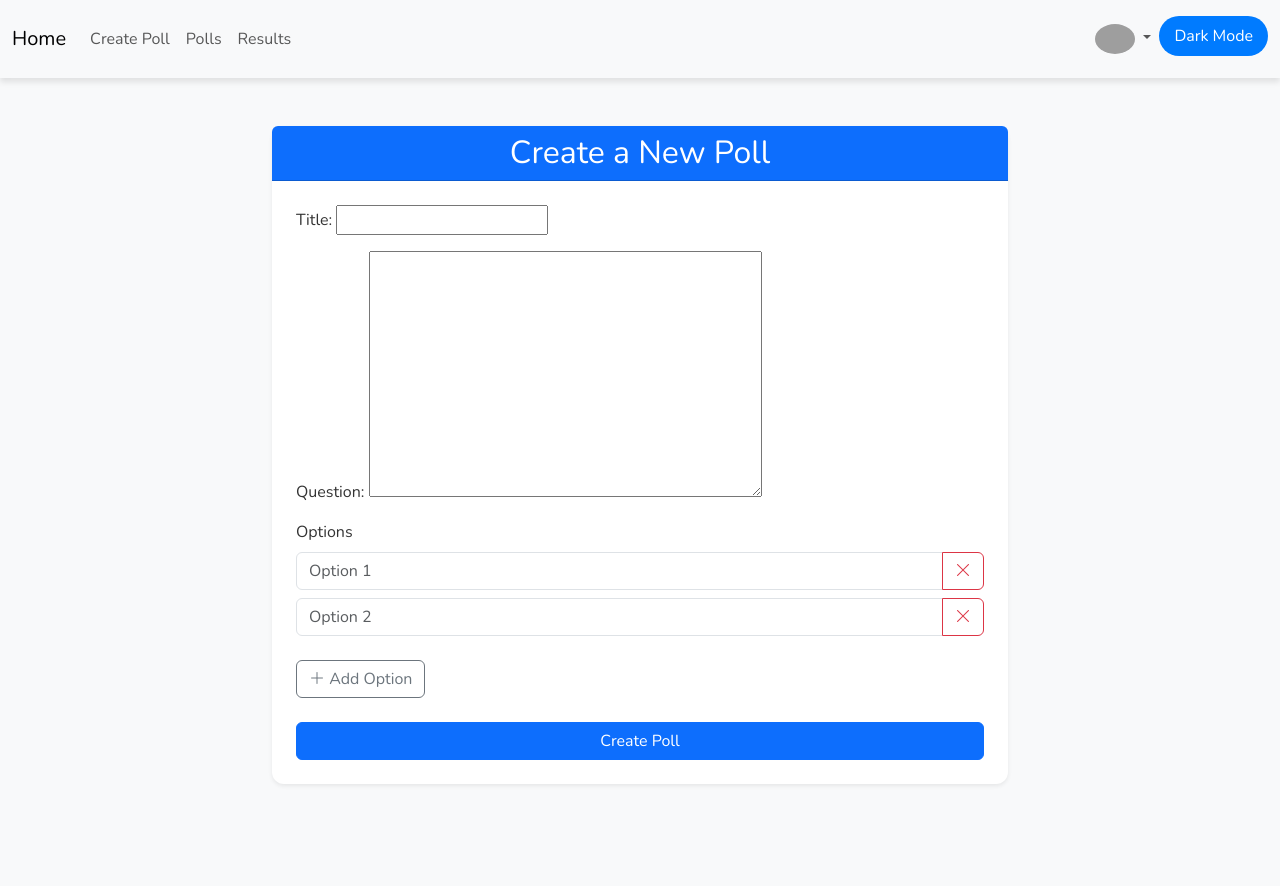
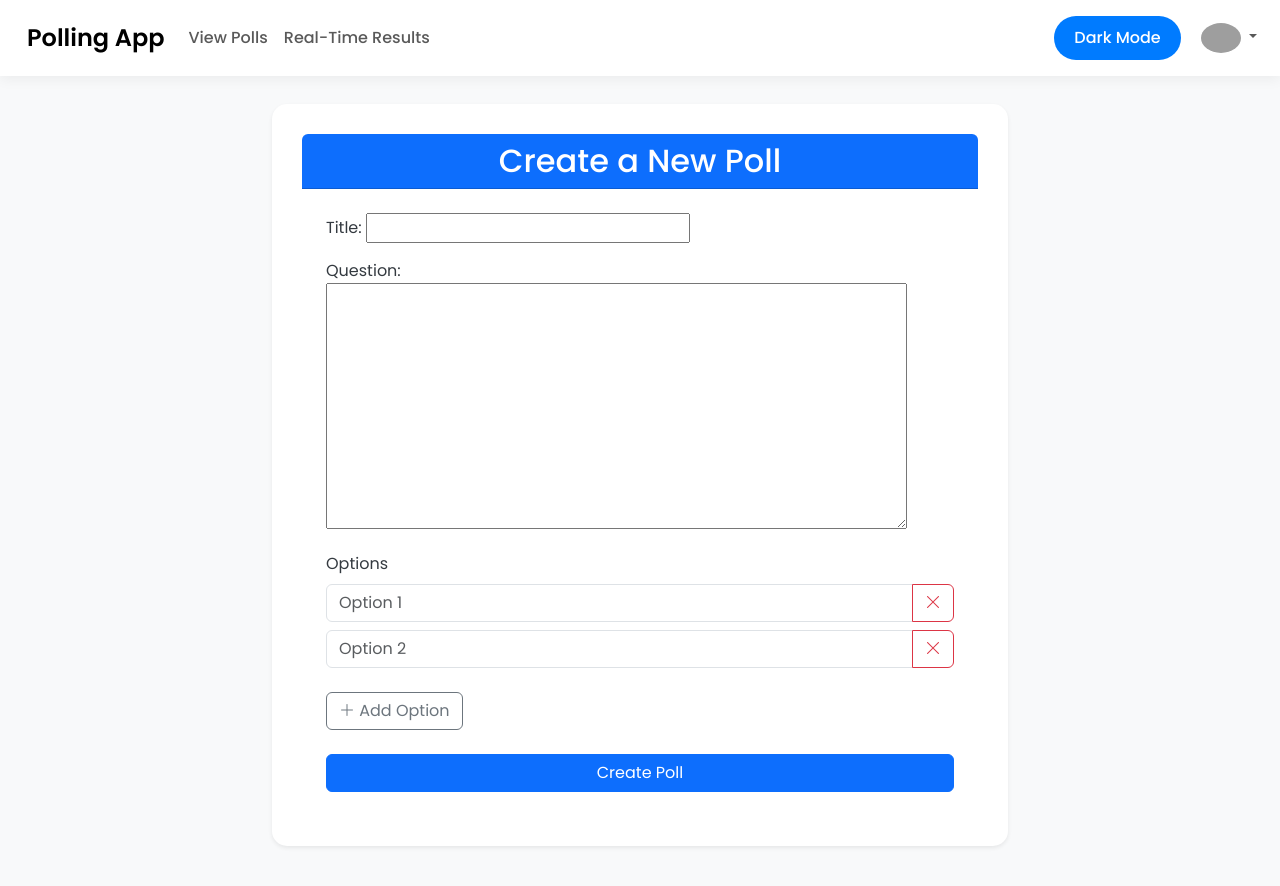
Before and after one commit to PyCoderVivek/Polling-app, a Django app: page /poll/create/ in a window 1280 px wide. Before the commit the page ends 785 px from the top, so only its background shows below. Run offline with Django 5.2, Linux system fonts and the light colour scheme; grey boxes are pictures that could not be loaded.

Commit message:
Some Changes

```diff
--- a/Pole_it/templates/base.html
+++ b/Pole_it/templates/base.html
@@ -7,65 +7,94 @@
     <title>{% block title %}HomePage{% endblock %}</title>
 
     <!-- Google Fonts -->
-    <link href="https://fonts.googleapis.com/css2?family=Nunito:wght@400;600;700&display=swap" rel="stylesheet">
+    <link href="https://fonts.googleapis.com/css2?family=Poppins:wght@400;500;600&display=swap" rel="stylesheet">
 
     <!-- Bootstrap CSS -->
     <link href="https://cdn.jsdelivr.net/npm/bootstrap@5.3.0/dist/css/bootstrap.min.css" rel="stylesheet">
 
     <style>
         body {
-            font-family: 'Nunito', sans-serif;
+            font-family: 'Poppins', sans-serif;
             background-color: #f8f9fa;
-            color: #333;
+            color: #343a40;
+            padding-top: 56px; /* Adjusted for fixed navbar */
+        }
+
+        /* Navbar */
+        .navbar {
+            background-color: #ffffff;
+            box-shadow: 0 4px 12px rgba(0, 0, 0, 0.05);
+            padding: 15px;
+            font-weight: 500;
         }
 
         /* Light and dark mode adjustments */
         body[data-theme='dark'] {
-            background-color: #121212;
-            color: #e0e0e0;
-        }
-
-        /* Navbar style */
-        .navbar {
-            box-shadow: 0 4px 6px rgba(0, 0, 0, 0.1);
-            background-color: #ffffff;
-            transition: background-color 0.3s ease;
+            background-color: #1e1e1e;
+            color: #dcdcdc;
         }
 
         body[data-theme='dark'] .navbar {
-            background-color: #1e1e1e;
-            border-bottom: 1px solid #444;
+            background-color: #2c2c2c;
         }
 
-        /* Card styling for both themes */
+        /* Card Styles */
         .card {
-            border-radius: 12px;
+            border-radius: 15px;
             box-shadow: 0 6px 12px rgba(0, 0, 0, 0.1);
             background-color: #ffffff;
-            color: #333;
-            transition: background-color 0.3s ease, color 0.3s ease;
+            color: #343a40;
+            padding: 30px;
+            margin-bottom: 40px;
+            transition: transform 0.3s ease, box-shadow 0.3s ease;
+        }
+
+        .card:hover {
+            transform: translateY(-10px);
+            box-shadow: 0 12px 20px rgba(0, 0, 0, 0.15);
         }
 
         body[data-theme='dark'] .card {
             background-color: #2a2a2a;
-            color: #e0e0e0;
+            color: #dcdcdc;
         }
 
-        /* Text and link styles */
-        body[data-theme='dark'] a {
-            color: #80c1ff;
+        /* Buttons */
+        .btn-custom {
+            border-radius: 30px;
+            padding: 12px 25px;
+            font-weight: 600;
+            font-size: 16px;
+            transition: background-color 0.3s ease, box-shadow 0.3s ease;
         }
 
-        /* Dropdown Menu Styles */
-        .dropdown-menu {
-            border-radius: 12px;
-            background-color: #ffffff;
-            transition: background-color 0.3s ease;
+        .btn-primary-custom {
+            background-color: #007bff;
+            border: none;
+            color: white;
         }
 
-        body[data-theme='dark'] .dropdown-menu {
-            background-color: #2c2c2c;
-            color: #e0e0e0;
+        .btn-primary-custom:hover {
+            background-color: #0056b3;
+            box-shadow: 0 8px 16px rgba(0, 91, 187, 0.2);
+        }
+
+        .btn-secondary-custom {
+            background-color: #28a745;
+            border: none;
+            color: white;
+        }
+
+        .btn-secondary-custom:hover {
+            background-color: #1e7e34;
+            box-shadow: 0 8px 16px rgba(40, 167, 69, 0.2);
+        }
+
+        /* Chart Container */
+        .chart-container {
+            width: 100%;
+            height: 250px;
+            margin-top: 20px;
         }
 
         /* Theme Toggle Button */
@@ -73,64 +102,58 @@
             background-color: #007bff;
             color: white;
             border: none;
-            border-radius: 20px;
-            padding: 8px 15px;
-            transition: background-color 0.3s ease;
+            border-radius: 25px;
+            padding: 10px 20px;
+            font-weight: 500;
+            cursor: pointer;
         }
 
         #theme-toggle:hover {
             background-color: #0056b3;
         }
 
-        /* Button hover effect for dark mode */
-        body[data-theme='dark'] #theme-toggle {
-            background-color: #3498db;
-        }
-
-        /* Smooth transitions for all color changes */
+        /* Smooth transitions */
         * {
             transition: background-color 0.3s ease, color 0.3s ease;
         }
     </style>
 </head>
 <body data-theme="light">
-    <nav class="navbar navbar-expand-lg navbar-light bg-light py-3">
+    <nav class="navbar navbar-expand-lg navbar-light fixed-top">
         <div class="container-fluid">
-            <a class="navbar-brand" href="{% url 'home' %}">Home</a>
+            <a class="navbar-brand" href="{% url 'home' %}" style="font-size: 24px; font-weight: 600;">Polling App</a>
             <button class="navbar-toggler" type="button" data-bs-toggle="collapse" data-bs-target="#navbarNav" aria-controls="navbarNav" aria-expanded="false" aria-label="Toggle navigation">
                 <span class="navbar-toggler-icon"></span>
             </button>
             <div class="collapse navbar-collapse" id="navbarNav">
                 <ul class="navbar-nav me-auto mb-2 mb-lg-0">
                     <li class="nav-item">
-                        <a class="nav-link" href="{% url 'create_poll' %}">Create Poll</a>
+                        <a class="nav-link" href="{% url 'poll_list' %}">View Polls</a>
                     </li>
                     <li class="nav-item">
-                        <a class="nav-link" href="{% url 'poll_list' %}">Polls</a>
-                    </li>
-                    <li class="nav-item">
-                        <a class="nav-link" href="{% url 'poll_visualizations' %}">Results</a>
+                        <a class="nav-link" href="{% url 'poll_visualizations' %}">Real-Time Results</a>
                     </li>
                 </ul>
                 <ul class="navbar-nav ms-auto mb-2 mb-lg-0">
-                    <li class="nav-item dropdown">
-                        <a class="nav-link dropdown-toggle" href="#" id="authDropdown" role="button" data-bs-toggle="dropdown" aria-expanded="false">
-                            <img src="https://i.pngimg.me/thumb/f/720/m2H7H7G6G6K9Z5i8.jpg" alt="User" height="30" style="border-radius: 50%;">
-                        </a>
-                        <ul class="dropdown-menu dropdown-menu-end" aria-labelledby="authDropdown">
-                            <li><a class="dropdown-item" href="{% url 'view_profile' %}">Profile</a></li>  <!-- Profile button added here -->
-                            <li><a class="dropdown-item" href="{% url 'login' %}">Logout</a></li>  <!-- Changed Logout URL -->
-                        </ul>
-                    </li>
                     <li class="nav-item">
                         <button id="theme-toggle" class="btn">Dark Mode</button>
                     </li>
                 </ul>
             </div>
         </div>
+        <ul class="navbar-nav ms-auto mb-2 mb-lg-0">
+            <li class="nav-item dropdown">
+                <a class="nav-link dropdown-toggle" href="#" id="authDropdown" role="button" data-bs-toggle="dropdown" aria-expanded="false">
+                    <img src="https://i.pngimg.me/thumb/f/720/m2H7H7G6G6K9Z5i8.jpg" alt="User" height="30" style="border-radius: 50%;">
+                </a>
+                <ul class="dropdown-menu dropdown-menu-end" aria-labelledby="authDropdown">
+                    <li><a class="dropdown-item" href="{% url 'view_profile' %}">Profile</a></li>
+                    <li><a class="dropdown-item" href="{% url 'login' %}">Logout</a></li>
+                </ul>
+            </li>
     </nav>
 
-    <div class="container mt-4">
+    <div class="container mt-5">
         {% block content %}
         {% endblock %}
     </div>
```
Also changed, not shown: Pole_it/templates/HomePage.html (+80 -4 lines), Pole_it/Poll/migrations/0007_polloption_photo.py (added).
